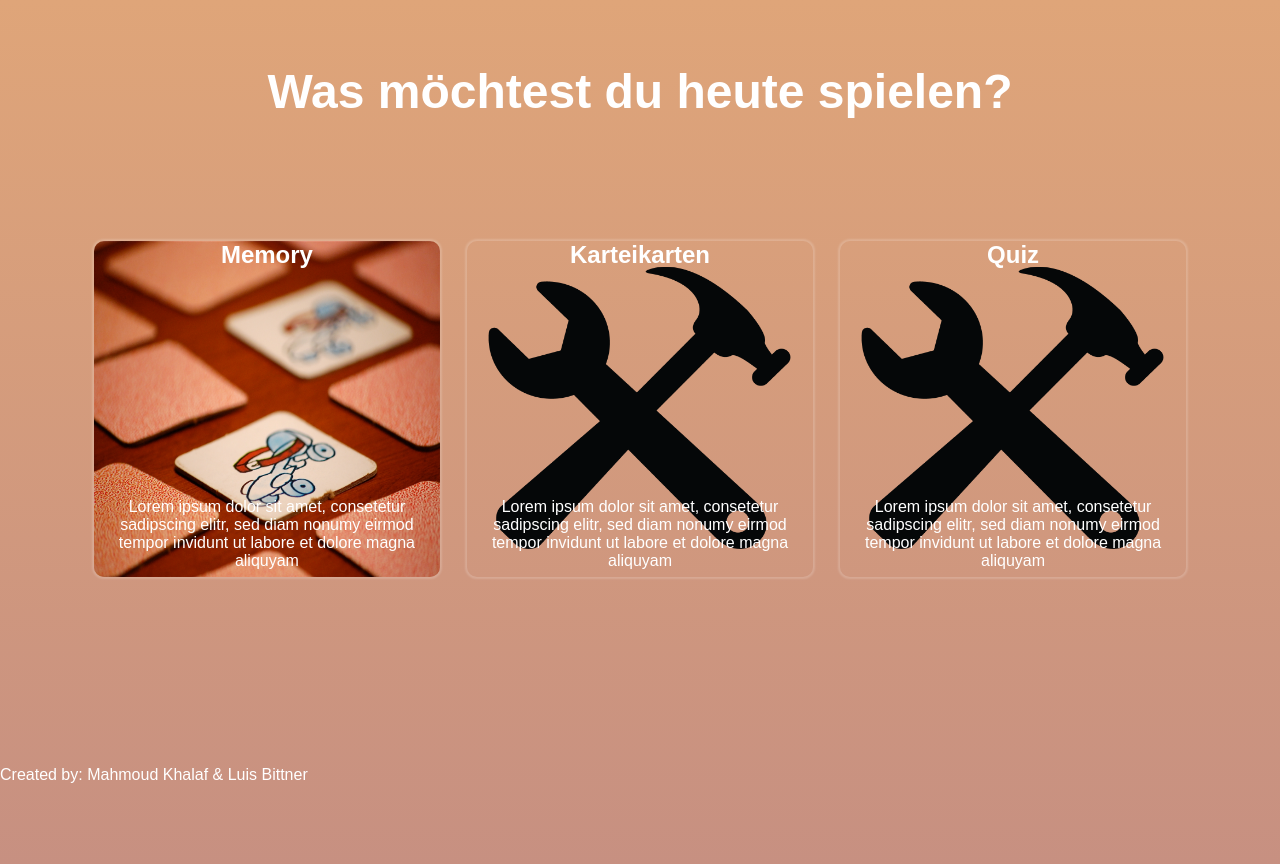
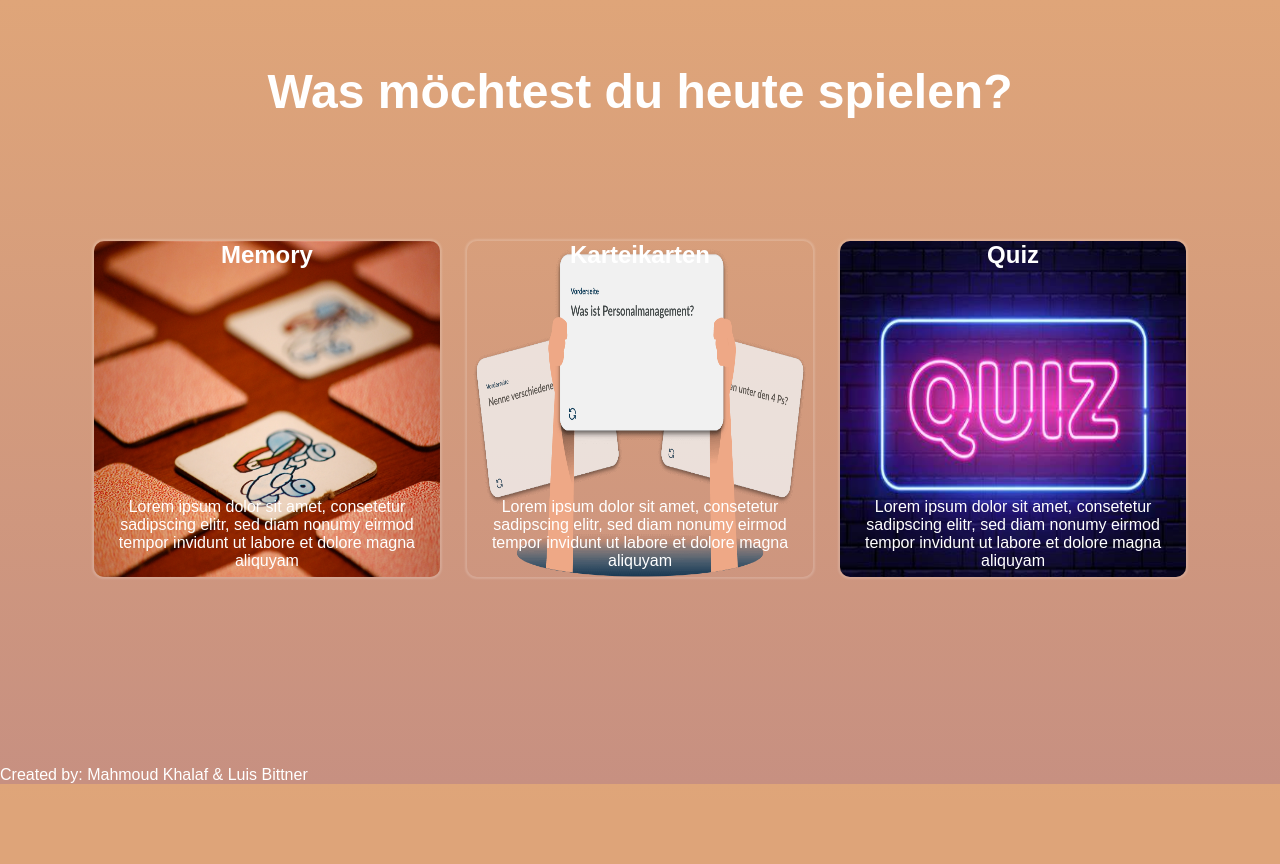
Before and after one commit to webentwicklung2022/Spiel-Projekt, a Node server app: template views/Start.html in a window 1280 px wide. After the commit the page ends 784 px from the top, so only its background shows below. Run offline with Node 20, Linux system fonts and the light colour scheme; the template is opened without the code that fills it, so the values that code supplies are empty.

Commit message:
sicherheits push

```diff
--- a/public/css/Start.css
+++ b/public/css/Start.css
@@ -12,7 +12,10 @@ h1{
 
 body{
 
+    /*Alt bzw. normal:
     height: 100vh;
+    */
+    height: 90vh;
     width: 100vw;
 
 
@@ -99,3 +102,7 @@ body{
 h1{
     color: white;
 }
+
+.SpieleButton:hover{
+    scale: 1.1;
+}
--- a/views/Start.html
+++ b/views/Start.html
@@ -44,7 +44,7 @@
 
     </div>
 
-        <img src="../public/img/werkzeuge.png" alt="" width="250" height="250" class="foto">
+        <img src="../public/img/Karteikarten .png" alt="" width="250" height="250" class="foto">
 
 
     </div>
@@ -60,7 +60,7 @@
 
         </div>
 
-            <img src="../public/img/werkzeuge.png" alt="" width="250" height="250" class="foto">
+            <img src="../public/img/Quiz.jfif" alt="" width="250" height="250" class="foto">
 
 
         </div>
```
Also changed, not shown: public/img/Karteikarten .png (added), public/img/Quiz.jfif (added).
